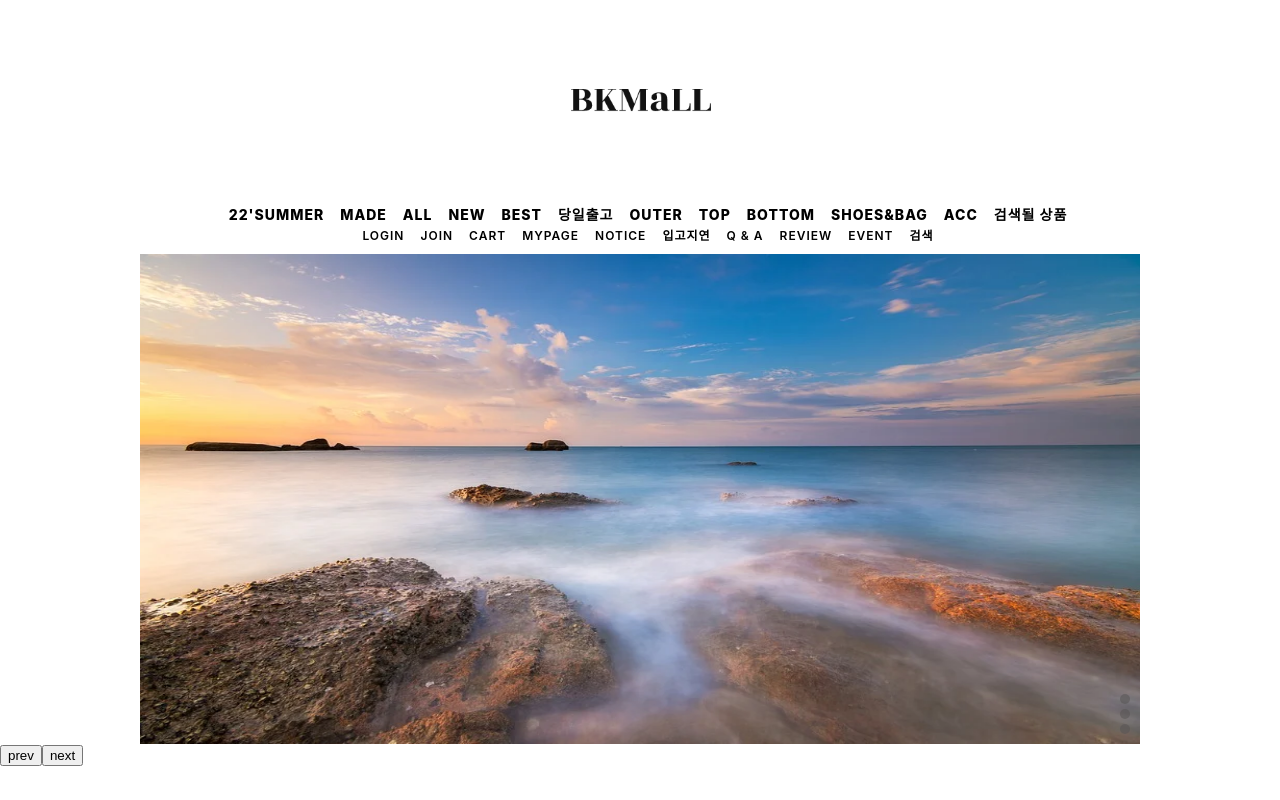
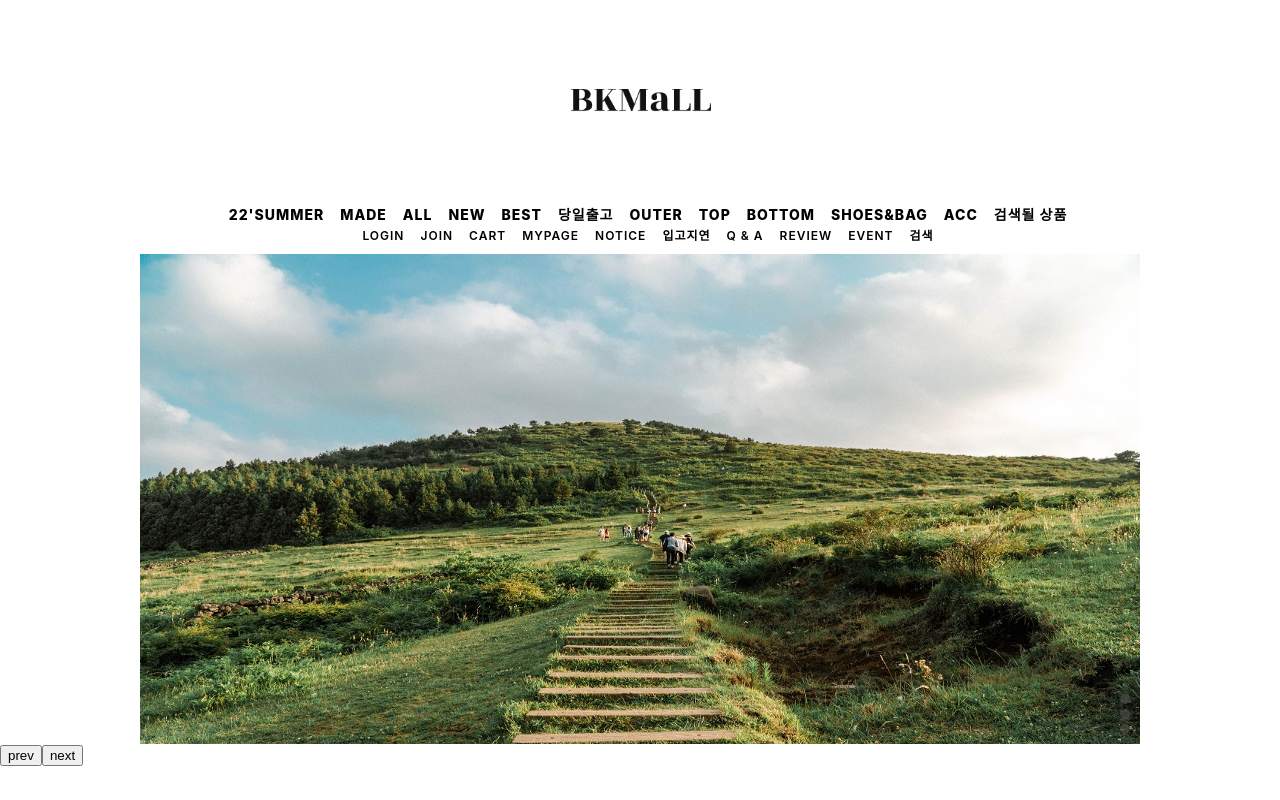
Before and after one commit to bkdragon0228/shopping-mall-web, a React (Create React App) app in the folder shopping/: page / in a window 1280 px wide. Built offline with nearby package versions, Linux system fonts and the light colour scheme.

Commit message:
추가 : 자동 슬라이드 추가

```diff
--- a/shopping/src/component/Molecules/ImgSlider.js
+++ b/shopping/src/component/Molecules/ImgSlider.js
@@ -17,6 +17,8 @@ const ImageBox = styled.ul`
     padding: 0;
     width: 100%;
     display: flex;
+    transition: all 0.5s ease-in-out;
+    transform: ${(props) => 'translateX(-' + props.count * 1000 + 'px)'};
 `;
 const ImageList = styled.li`
     list-style: none;
@@ -41,8 +43,10 @@ const Label = styled.label`
 
 const ImgSlider = () => {
     const TOTAL_SLIDES = 2;
+    const imgLength = 1000;
     const IMG = ['images/1.png', 'images/2.png', 'images/3.png'];
     const [curruntIdx, setCurrentIdx] = useState(0);
+    const [count, setCount] = useState(0);
     const slideRef = useRef(null);
 
     const nextSlide = () => {
@@ -61,19 +65,28 @@ const ImgSlider = () => {
         }
     };
 
+    // useEffect(() => {
+    //     console.log(curruntIdx);
+    //     slideRef.current.style.transition = `all 0.5s ease-in-out`;
+    //     slideRef.current.style.transform = `translateX(-${curruntIdx}000px)`;
+    // }, [curruntIdx]);
+
     useEffect(() => {
-        console.log(curruntIdx);
-        slideRef.current.style.transition = `all 0.5s ease-in-out`;
-        slideRef.current.style.transform = `translateX(-${curruntIdx}000px)`;
-    }, [curruntIdx]);
+        const timer = setInterval(() => {
+            setCount((prev) => (prev === TOTAL_SLIDES ? 0 : prev + 1));
+        }, 3000);
 
+        return () => {
+            clearInterval(timer);
+        };
+    }, [count]);
     return (
         <>
             <Container>
                 <Input type="radio" name="slider" id="slider1" />
                 <Input type="radio" name="slider" id="slider2" />
                 <Input type="radio" name="slider" id="slider3" />
-                <ImageBox ref={slideRef}>
+                <ImageBox ref={slideRef} count={count}>
                     {IMG.map((ele, idx) => (
                         <ImageList key={idx}>
                             <Image src={ele} />
```
